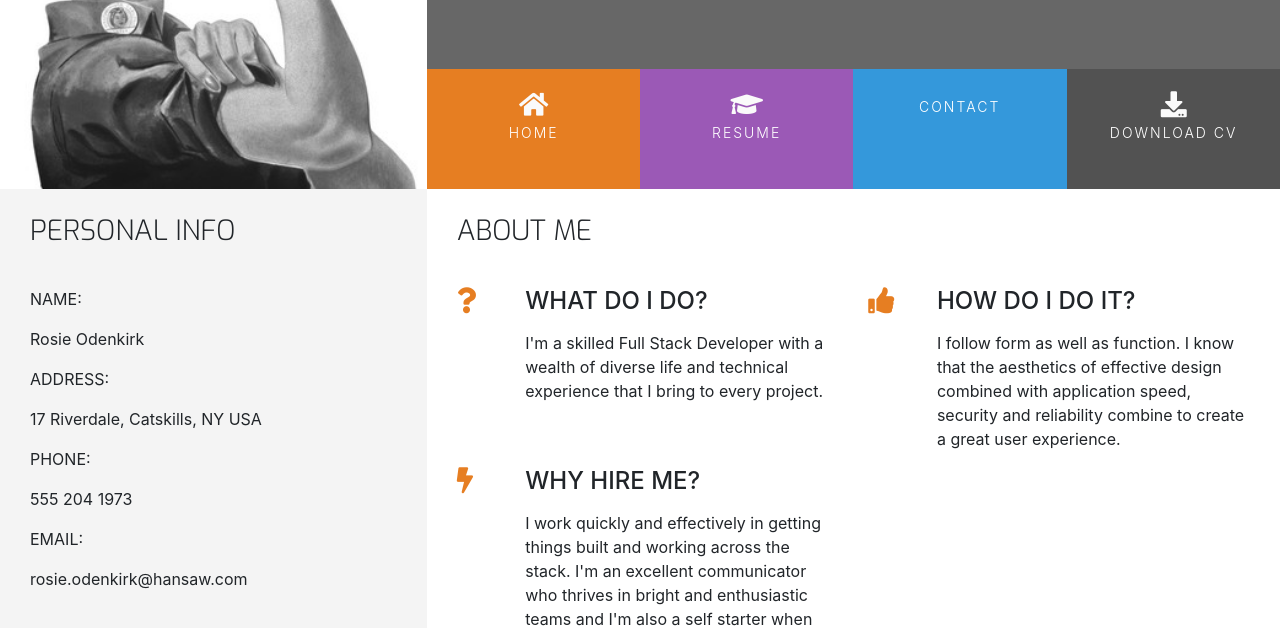
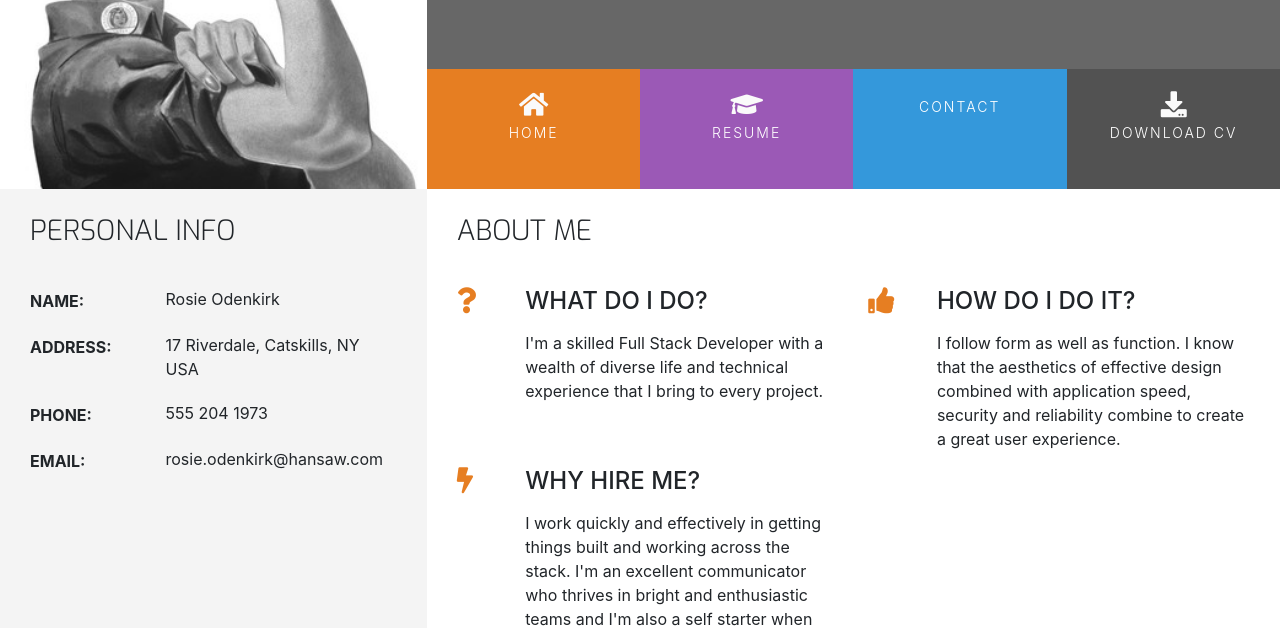
Before and after one commit to Sherrif-Isam/Love-Rosie, a plain HTML site: page index.html in a window 1280 px wide. Shown: the part 180-808 px from the top of the page. Drawn offline with nearby package versions, Linux system fonts and the light colour scheme; some icons are missing.

Commit message:
Styling personal info section

```diff
--- a/assets/css/style.css
+++ b/assets/css/style.css
@@ -229,3 +229,38 @@ footer {
 .three-reasons-heading {
     margin-bottom: 15px;
 }
+
+/* ----------------------------------------Personal Info */
+
+.personal-info-item {
+    margin-bottom: 20px;
+    display: block;
+    clear: both;
+}
+
+.personal-info-item .key,
+.personal-info-item .value {
+    padding-right: 8px;
+    display: inline-block;
+}
+
+.personal-info-item .key p,
+.personal-info-item .value p {
+    margin: 0;
+}
+
+.personal-info-item .key {
+    width: 30%;
+    margin-right: 21px;
+    padding-top: 2px;
+    vertical-align: top;
+}
+
+.personal-info-item .key p {
+    font-weight: 700;
+}
+
+.personal-info-item .value {
+    position: relative;
+    width: 60%;
+}
```
